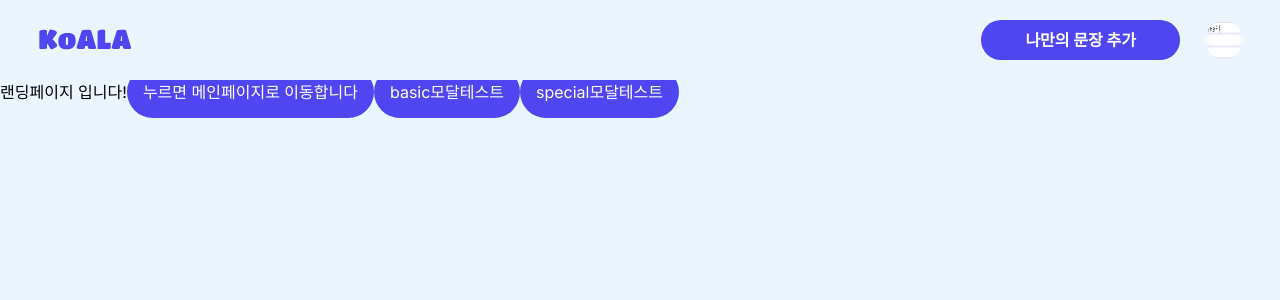
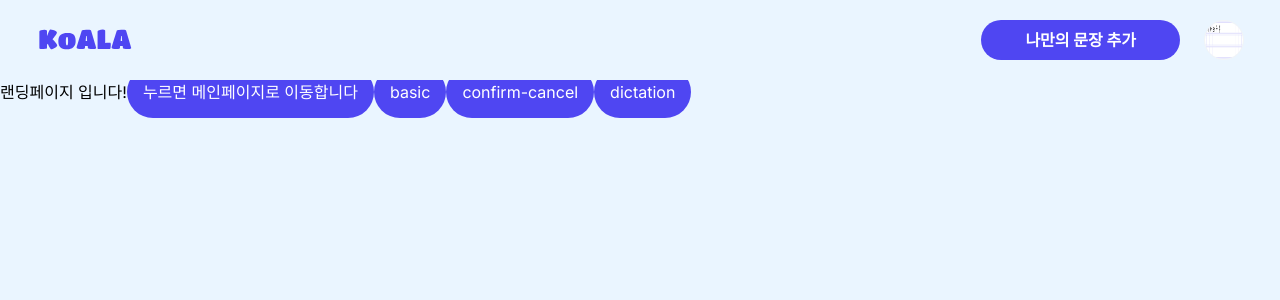
Before and after one commit to s0ojin/KoALA, a Next.js app in the folder frontend/: page / in a window 1280 px wide. Shown: the top 300 px of the page. Built offline with nearby package versions, Linux system fonts and the light colour scheme.

Commit message:
Feat: 모달 닫기 추상화

```diff
--- a/frontend/src/app/modals/_components/AddSentenceModal.tsx
+++ b/frontend/src/app/modals/_components/AddSentenceModal.tsx
@@ -1,7 +1,6 @@
 'use client'
 
 import SentenceAddCard from '@/app/_components/SentenceAddCard'
-import CloseBtn from '/public/icons/cancel-btn.svg'
 import UploadIcon from '/public/icons/cloud-upload.svg'
 import { useState } from 'react'
 
@@ -78,8 +77,7 @@ export default function AddSentenceModal() {
 
   return (
     <div className="absolute right-24 top-20">
-      <div className="relative bg-white max-w-[60rem] min-w-80 max-h-[44rem] rounded-3xl p-12 flex flex-col">
-        <CloseBtn className="absolute w-4 right-6 top-6" />
+      <div className="bg-white max-w-[60rem] min-w-80 max-h-[44rem] rounded-3xl p-12 flex flex-col">
         {status === 'initial' ? (
           <div className="bg-primary-400 rounded-full py-4 px-6 text-center text-white mx-auto flex gap-3 items-center shadow-md">
             <UploadIcon className="w-8" />
--- a/frontend/src/app/modals/_components/ConfirmCancelModal.tsx
+++ b/frontend/src/app/modals/_components/ConfirmCancelModal.tsx
@@ -1,5 +1,3 @@
-import CloseBtn from '/public/icons/cancel-btn.svg'
-
 interface ConfirmCancelModal {
   content: string
   buttonLabel: string
@@ -10,8 +8,7 @@ export default function ConfirmCancelModal({
   buttonLabel,
 }: ConfirmCancelModal) {
   return (
-    <div className="relative w-[30rem] max-h-80 bg-white rounded-3xl flex flex-col justify-between items-center gap-10 px-8 py-10 text-xl">
-      <CloseBtn className="absolute w-4 right-6 top-6" />
+    <div className="w-[30rem] max-h-80 bg-white rounded-3xl flex flex-col justify-between items-center gap-10 px-8 py-10 text-xl">
       <p className="text-gray-900">{content}</p>
       <div className="flex gap-4 w-full">
         <button className="submit-btn bg-gray-300 w-full">취소</button>
--- a/frontend/src/app/modals/_components/DictationCategoryModal.tsx
+++ b/frontend/src/app/modals/_components/DictationCategoryModal.tsx
@@ -1,6 +1,5 @@
 import Link from 'next/link'
 import Icon from '/public/images/logo.svg'
-import CloseBtn from '/public/icons/cancel-btn.svg'
 
 const DICTATION_CATEGORY = [
   {
@@ -26,8 +25,7 @@ const DICTATION_CATEGORY = [
 ]
 export default function DictationCategoryModal() {
   return (
-    <div className="relative w-[60rem] bg-white rounded-3xl p-12">
-      <CloseBtn className="absolute w-6 right-8 top-8" />
+    <div className="w-[60rem] bg-white rounded-3xl p-12">
       <p className="text-gray-900 text-2xl ml-4 mb-4">
         받아쓰기 주제를 선택해주세요.
       </p>
--- a/frontend/src/app/modals/_components/ModalLayout.tsx
+++ b/frontend/src/app/modals/_components/ModalLayout.tsx
@@ -1,6 +1,7 @@
 'use client'
 
 import { useRouter } from 'next/navigation'
+import CloseBtn from '/public/icons/cancel-btn.svg'
 
 export function ModalLayout({ children }: { children: React.ReactNode }) {
   const router = useRouter()
@@ -10,7 +11,13 @@ export function ModalLayout({ children }: { children: React.ReactNode }) {
       onClick={() => router.back()}
       className="fixed top-0 w-screen h-screen cursor-pointer bg-[rgba(0,0,0,0.3)] z-[100] flex justify-center items-center"
     >
-      <div onClick={(e) => e.stopPropagation()}>{children}</div>
+      <div className="relative" onClick={(e) => e.stopPropagation()}>
+        <CloseBtn
+          onClick={() => router.back()}
+          className="absolute w-4 right-6 top-6 text-gray-900"
+        />
+        {children}
+      </div>
     </div>
   )
 }
--- a/frontend/src/app/page.tsx
+++ b/frontend/src/app/page.tsx
@@ -14,13 +14,19 @@ export default function Home() {
         href="/modals/basic"
         className="w-96 bg-primary-400 text-white p-4 rounded-full"
       >
-        basic모달테스트
+        basic
       </Link>
       <Link
         href="/modals/confirm-cancel"
         className="w-96 bg-primary-400 text-white p-4 rounded-full"
       >
-        special모달테스트
+        confirm-cancel
+      </Link>
+      <Link
+        href="/modals/dictation-category"
+        className="w-96 bg-primary-400 text-white p-4 rounded-full"
+      >
+        dictation
       </Link>
     </h1>
   )
```
